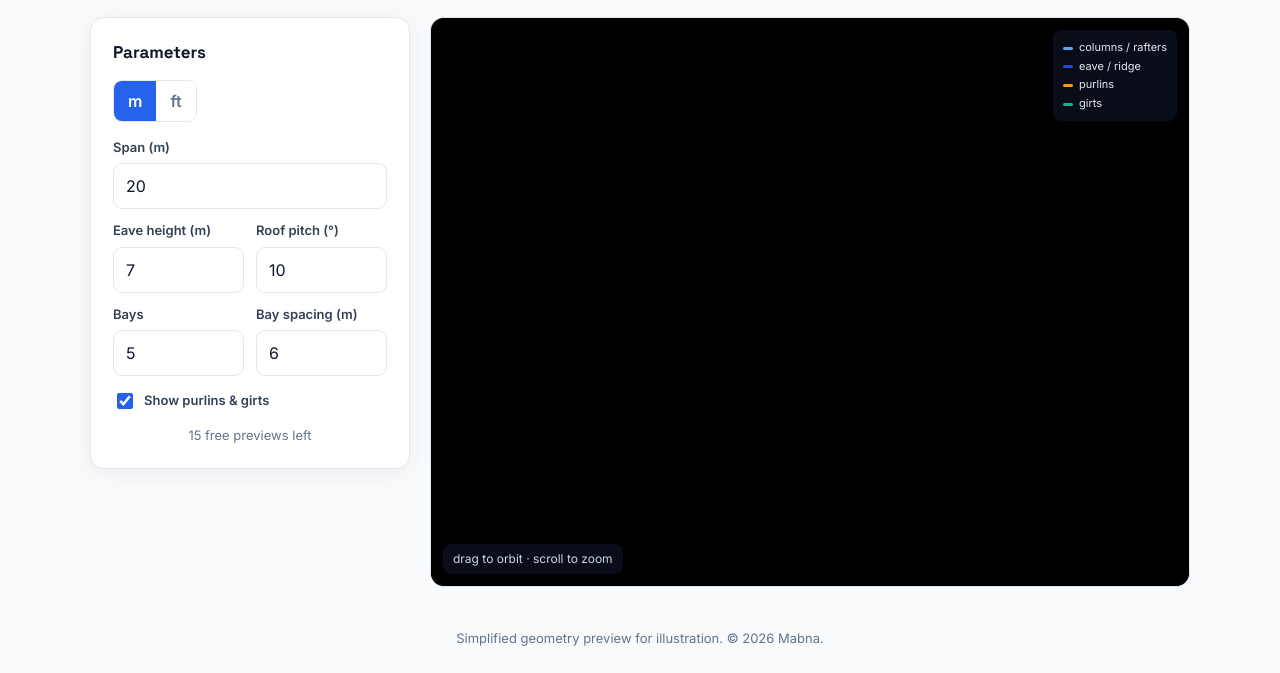
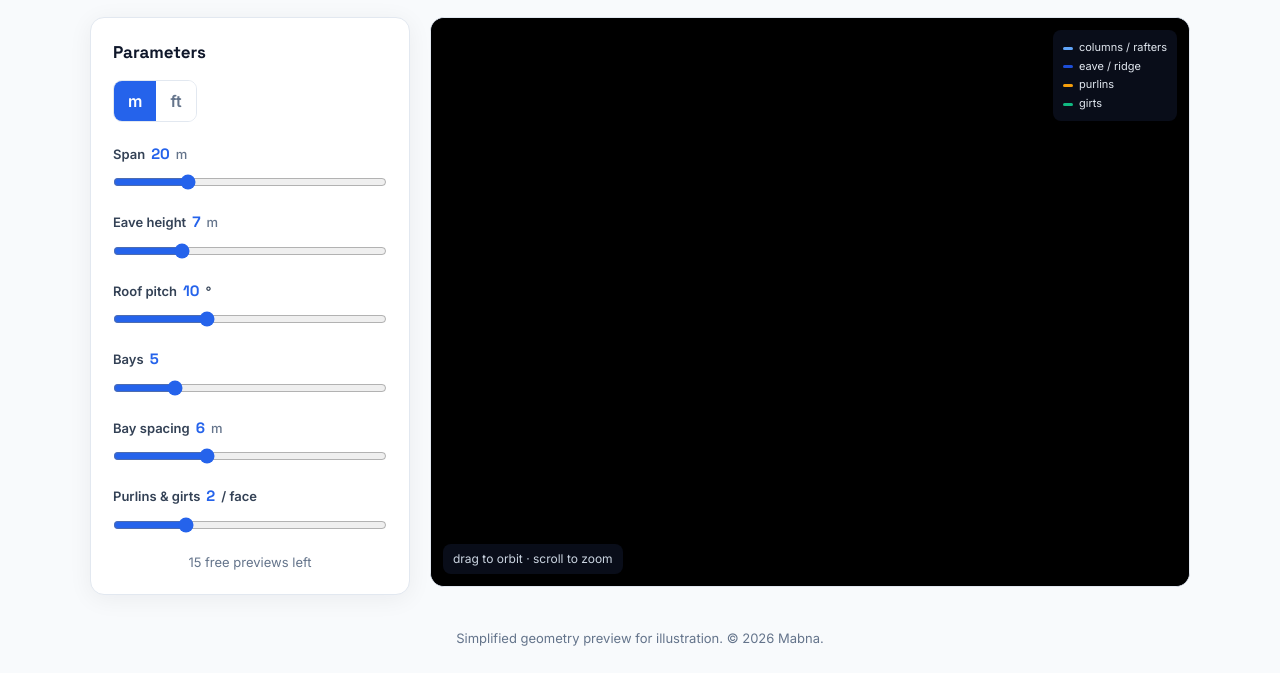
Before and after one commit to tareksmesto/mabnas.com, a plain HTML site: page demo/frame.html in a window 1280 px wide. Shown: the part 198-871 px from the top of the page. Drawn offline with nearby package versions, Linux system fonts and the light colour scheme; no server answers.

Commit message:
feat(demo): slider controls for the frame tool + purlin-count slider
- frame inputs are now range sliders with live value readouts
- purlins/girts is a 0-8 count slider (per face), replacing the on/off toggle
- backend: FrameIn.secondary is an int count; geometry spaces that many
  purlins per slope and girts per wall evenly

Co-Authored-By: Claude Opus 4.8 <noreply@anthropic.com>

```diff
--- a/demo/frame.html
+++ b/demo/frame.html
@@ -33,6 +33,11 @@
   input[type=number],select{width:100%;padding:10px 12px;border:1px solid var(--border);border-radius:9px;font:inherit;background:#fff;color:var(--fg)}
   input:focus,select:focus{outline:2px solid var(--accent);border-color:var(--accent)}
   .row{display:flex;gap:12px}.row>div{flex:1;min-width:0}
+  .sld{margin-top:15px}
+  .sld label{display:flex;align-items:baseline;gap:6px;margin:0 0 7px;font-weight:600;font-size:13px;color:#334155}
+  .sld label b{font-family:'Space Grotesk',sans-serif;font-size:15px;color:var(--accent)}
+  .sld label .u{color:var(--muted);font-weight:500}
+  input[type=range]{width:100%;accent-color:var(--accent);cursor:pointer;margin:0}
   .toggle{display:inline-flex;border:1px solid var(--border);border-radius:9px;overflow:hidden}
   .toggle button{border:0;background:#fff;padding:8px 14px;font:inherit;font-weight:600;cursor:pointer;color:var(--muted)}
   .toggle button.active{background:var(--accent);color:#fff}
@@ -79,22 +84,23 @@
     <!-- CONTROLS -->
     <div class="card">
       <h2>Parameters</h2>
-      <div class="toggle" id="units" style="margin-bottom:4px">
+      <div class="toggle" id="units" style="margin-bottom:6px">
         <button type="button" data-u="si" class="active">m</button>
         <button type="button" data-u="imperial">ft</button>
       </div>
 
-      <label id="l-span">Span (m)</label>
-      <input id="span" type="number" step="any" value="20" min="1">
-      <div class="row">
-        <div><label id="l-h">Eave height (m)</label><input id="eave_height" type="number" step="any" value="7" min="1"></div>
-        <div><label>Roof pitch (°)</label><input id="roof_pitch" type="number" step="any" value="10" min="0" max="45"></div>
-      </div>
-      <div class="row">
-        <div><label>Bays</label><input id="bays" type="number" step="1" value="5" min="1" max="30"></div>
-        <div><label id="l-b">Bay spacing (m)</label><input id="bay_spacing" type="number" step="any" value="6" min="1"></div>
-      </div>
-      <label class="check"><input type="checkbox" id="secondary" checked> Show purlins &amp; girts</label>
+      <div class="sld"><label>Span <b id="v-span">20</b><span class="u">m</span></label>
+        <input id="span" type="range" min="6" max="60" step="1" value="20"></div>
+      <div class="sld"><label>Eave height <b id="v-eave_height">7</b><span class="u">m</span></label>
+        <input id="eave_height" type="range" min="3" max="20" step="0.5" value="7"></div>
+      <div class="sld"><label>Roof pitch <b id="v-roof_pitch">10</b>°</label>
+        <input id="roof_pitch" type="range" min="0" max="30" step="1" value="10"></div>
+      <div class="sld"><label>Bays <b id="v-bays">5</b></label>
+        <input id="bays" type="range" min="1" max="20" step="1" value="5"></div>
+      <div class="sld"><label>Bay spacing <b id="v-bay_spacing">6</b><span class="u">m</span></label>
+        <input id="bay_spacing" type="range" min="3" max="12" step="0.5" value="6"></div>
+      <div class="sld"><label>Purlins &amp; girts <b id="v-secondary">2</b> / face</label>
+        <input id="secondary" type="range" min="0" max="8" step="1" value="2"></div>
 
       <div class="runs-left" id="runsLeft">15 free previews</div>
       <div class="err" id="err"></div>
@@ -133,13 +139,12 @@ const $ = id => document.getElementById(id);
 const COLORS = {column:0x60a5fa, rafter:0x60a5fa, eave:0x1d4ed8, ridge:0x1d4ed8, purlin:0xf59e0b, girt:0x10b981};
 
 let units="si";
+function setUnitLabels(){ const u=units==="si"?"m":"ft"; document.querySelectorAll('.u').forEach(e=>e.textContent=u); }
 $("units").addEventListener("click", e=>{
   const b=e.target.closest("button"); if(!b) return;
   units=b.dataset.u;
   [...$("units").children].forEach(x=>x.classList.toggle("active",x===b));
-  const si=units==="si", u=si?"m":"ft";
-  $("l-span").textContent=`Span (${u})`; $("l-h").textContent=`Eave height (${u})`; $("l-b").textContent=`Bay spacing (${u})`;
-  schedule();
+  setUnitLabels(); schedule();
 });
 
 // free-run counter (UX; server enforces)
@@ -210,15 +215,17 @@ function build(data){
 
 // ── generate (debounced) ──────────────────────────────────────────────────
 let timer=null;
-function schedule(){ clearTimeout(timer); timer=setTimeout(generate,500); }
-["span","eave_height","roof_pitch","bays","bay_spacing"].forEach(id=>$(id).addEventListener("input",schedule));
-$("secondary").addEventListener("change",schedule);
+function schedule(){ clearTimeout(timer); timer=setTimeout(generate,350); }
+["span","eave_height","roof_pitch","bays","bay_spacing","secondary"].forEach(id=>{
+  const el=$(id), lbl=$("v-"+id);
+  el.addEventListener("input",()=>{ lbl.textContent=el.value; schedule(); });
+});
 
 async function generate(){
   if(used()>=FREE){ gate(); return; }
   const payload={ units,
     span:+$("span").value, eave_height:+$("eave_height").value, roof_pitch:+$("roof_pitch").value,
-    bays:parseInt($("bays").value), bay_spacing:+$("bay_spacing").value, secondary:$("secondary").checked };
+    bays:parseInt($("bays").value), bay_spacing:+$("bay_spacing").value, secondary:parseInt($("secondary").value) };
   for(const k of ["span","eave_height","bay_spacing"]) if(!(payload[k]>0)){ showErr("Enter positive dimensions."); return; }
   try{
     const r=await fetch(API_BASE+"/frame",{method:"POST",headers:{"Content-Type":"application/json"},body:JSON.stringify(payload)});
@@ -232,7 +239,7 @@ async function generate(){
   }catch(e){ showErr("Could not reach the demo service."); }
 }
 
-resize(); loop(); refresh(); generate();
+resize(); loop(); refresh(); setUnitLabels(); generate();
 </script>
 </body>
 </html>
```
Also changed, not shown: 1 other file.
